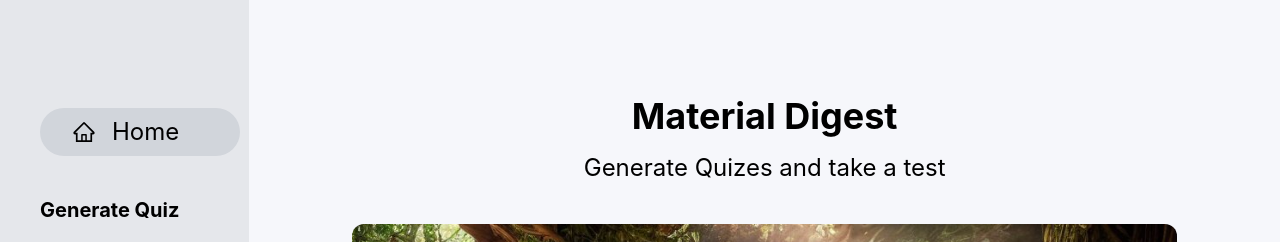
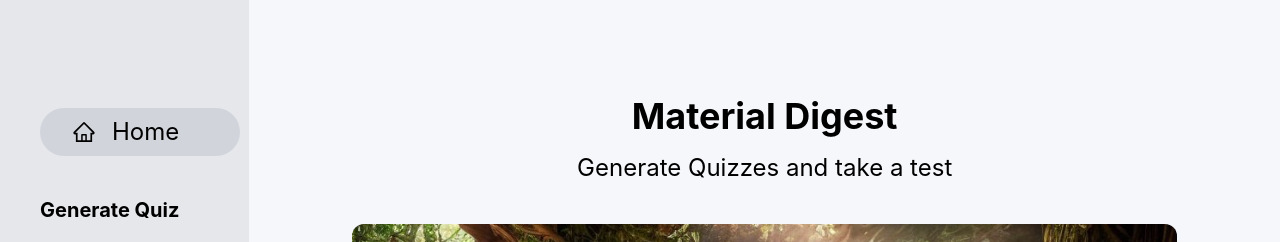
Before and after one commit to RathodDeven/QuizGeneratorFrontend, a Next.js app: page / in a window 1280 px wide. Shown: the top 242 px of the page. Built offline with nearby package versions, Linux system fonts and the light colour scheme.

Commit message:
it's quizzed not quizes

```diff
--- a/pages/index.js
+++ b/pages/index.js
@@ -16,7 +16,7 @@ export default function Home() {
         </h1>
         {/* subtitle */}
         <h2 className="text-2xl w-full text-center mt-4">
-          Generate Quizes and take a test
+          Generate Quizzes and take a test
         </h2>
         {/* scene image */}
         <div className="w-full flex flex-row justify-center items-center mt-10 w-full">
```
